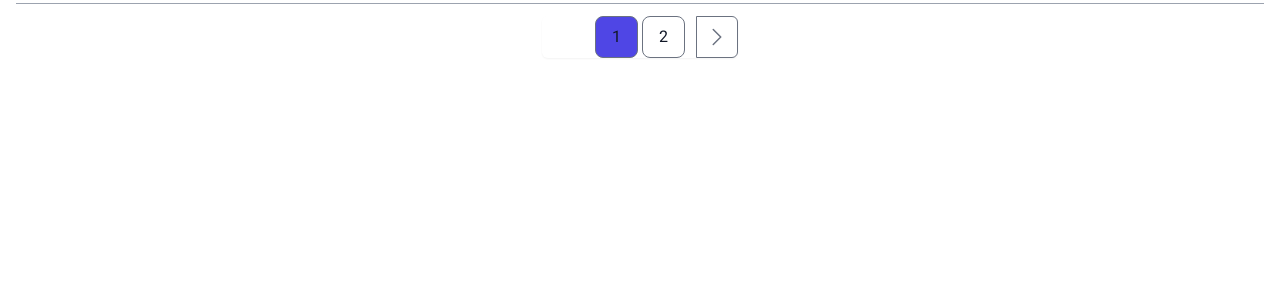
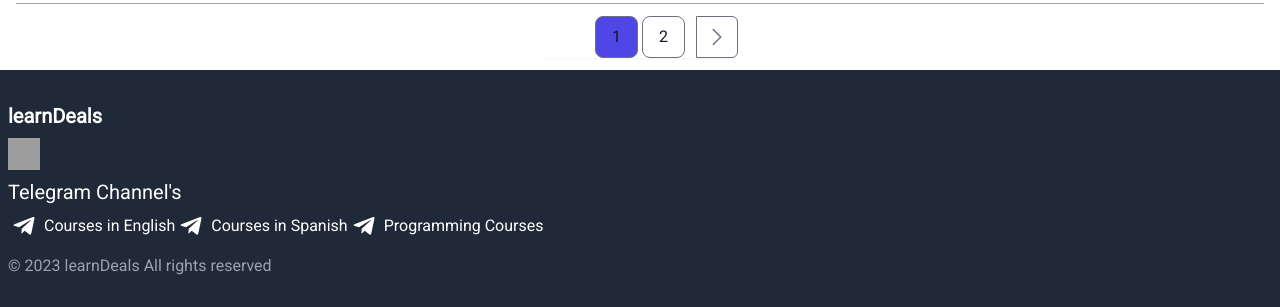
Before and after one commit to AdrianE121000/adriane121000.github.io, a React (Vite) app: page /courses in a window 1280 px wide. Shown: the part 1253-1560 px from the top of the page. Before the commit the page ends 1323 px from the top, so only its background shows below. Built offline with nearby package versions, Linux system fonts and the light colour scheme; grey boxes are pictures that could not be loaded.

Commit message:
Footer finished

```diff
--- a/src/components/CoursesCard.jsx
+++ b/src/components/CoursesCard.jsx
@@ -4,6 +4,7 @@
 import logo from '../assets/logo.ico';
 import Pagination from './Pagination';
 import { useCourseTimeCalculate } from '../hooks/useCourseTimeCalculate';
+import Footer from './Footer';
 
 const CoursesCard = ({ courses }) => {
   const { translations } = useContext(LanguageContext);
@@ -57,6 +58,7 @@
           totalProducts={totalProducts}
         />
       </div>
+      <Footer />
     </>
   );
 };
--- /dev/null
+++ b/src/components/Footer.jsx
@@ -0,0 +1,68 @@
+import React, { useContext } from 'react';
+import { LanguageContext } from '../context/LanguageContext';
+import { FaTelegramPlane } from 'react-icons/fa';
+import logo from '../assets/logo.ico';
+
+const Footer = () => {
+  const { translations } = useContext(LanguageContext);
+  return (
+    <>
+      <footer className='bg-gray-800 text-white py-8'>
+        <div className='container mx-auto text-left'>
+          <h3 className='text-xl font-bold mb-2 ml-2'>learnDeals</h3>
+          <img
+            src={logo}
+            alt='learnDeals image'
+            className='h-8 w-8 mb-2 ml-2'
+          />
+          <p className='mb-2 ml-2 text-xl'>{translations.tlChannel}</p>
+          <ul className='md:flex mb-4 ml-2'>
+            <li>
+              <a
+                href='https://t.me/CursosUdemy_Free'
+                target='_blank'
+                rel='noreferrer'>
+                <div className='flex ml-1'>
+                  <FaTelegramPlane size={24} />
+                  <span className='ml-2'>{translations.enCourses}</span>
+                </div>
+              </a>
+            </li>
+            <li>
+              <a
+                href='https://t.me/CursosUdemy_Gratis'
+                target='_blank'
+                rel='noreferrer'>
+                <div className='flex ml-1'>
+                  <FaTelegramPlane size={24} />
+                  <span className='ml-2'>{translations.espCourses}</span>
+                </div>
+              </a>
+            </li>
+            <li>
+              <a
+                href='https://t.me/UdemyProgramming'
+                target='_blank'
+                rel='noreferrer'>
+                <div className='flex ml-1'>
+                  <FaTelegramPlane size={24} />
+                  <span className='ml-2'>
+                    {translations.programmingCourses}
+                  </span>
+                </div>
+              </a>
+            </li>
+          </ul>
+          <div className='text-left ml-2'>
+            <p className='text-gray-400'>
+              &copy; {new Date().getFullYear()} learnDeals{' '}
+              <span>{translations.copyright}</span>
+            </p>
+          </div>
+        </div>
+      </footer>
+    </>
+  );
+};
+
+export default Footer;
--- a/src/languages/dictionary.jsx
+++ b/src/languages/dictionary.jsx
@@ -166,7 +166,7 @@
     enCourses: 'Courses in English',
     espCourses: 'Courses in Spanish',
     programmingCourses: 'Programming Courses',
-    tlChannel: 'Telegram Channels',
+    tlChannel: "Telegram Channel's",
     donation: 'donation',
     copyright: 'All rights reserved',
     donationTitle: 'Help us with a donation!',
```
